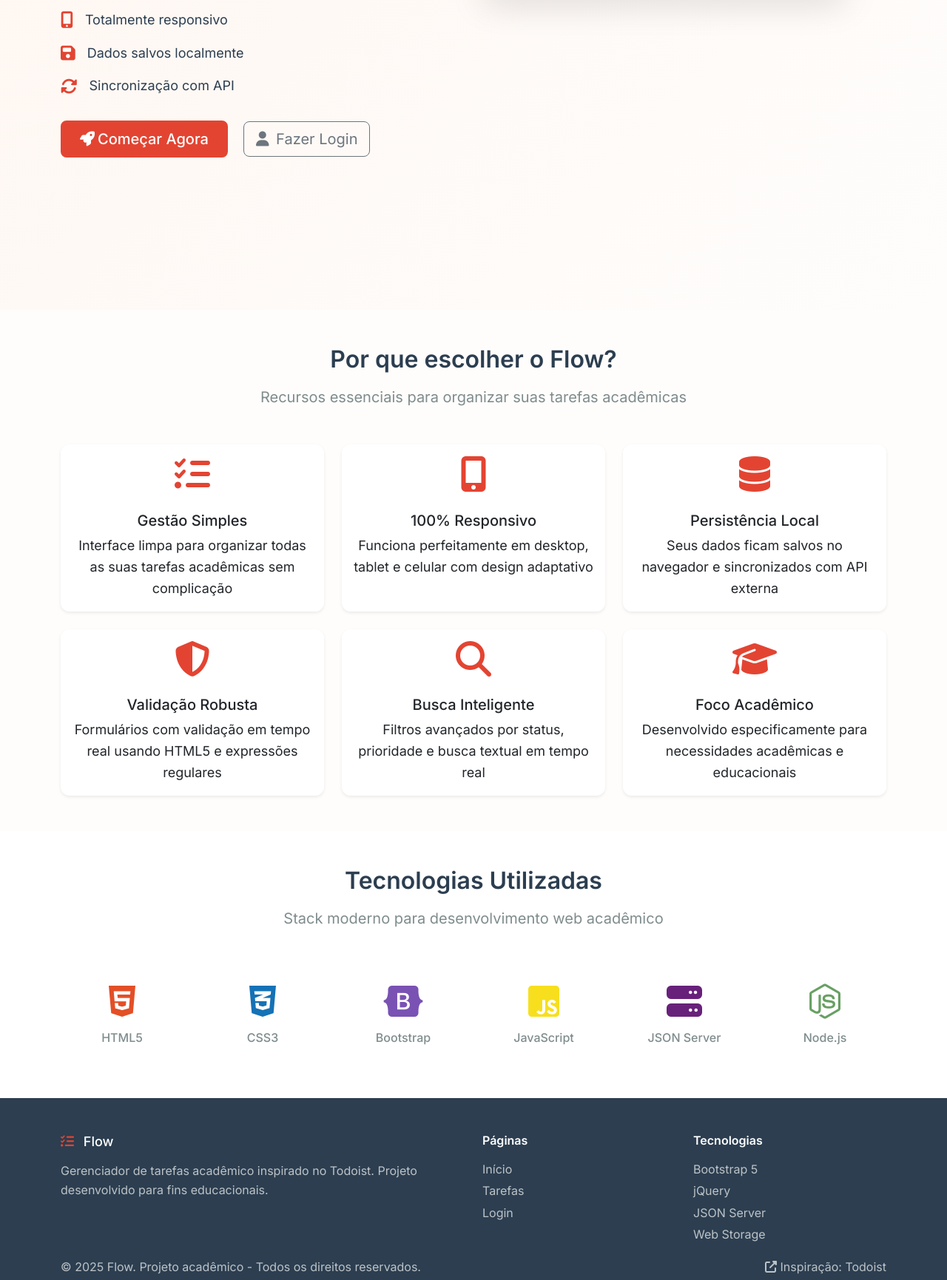
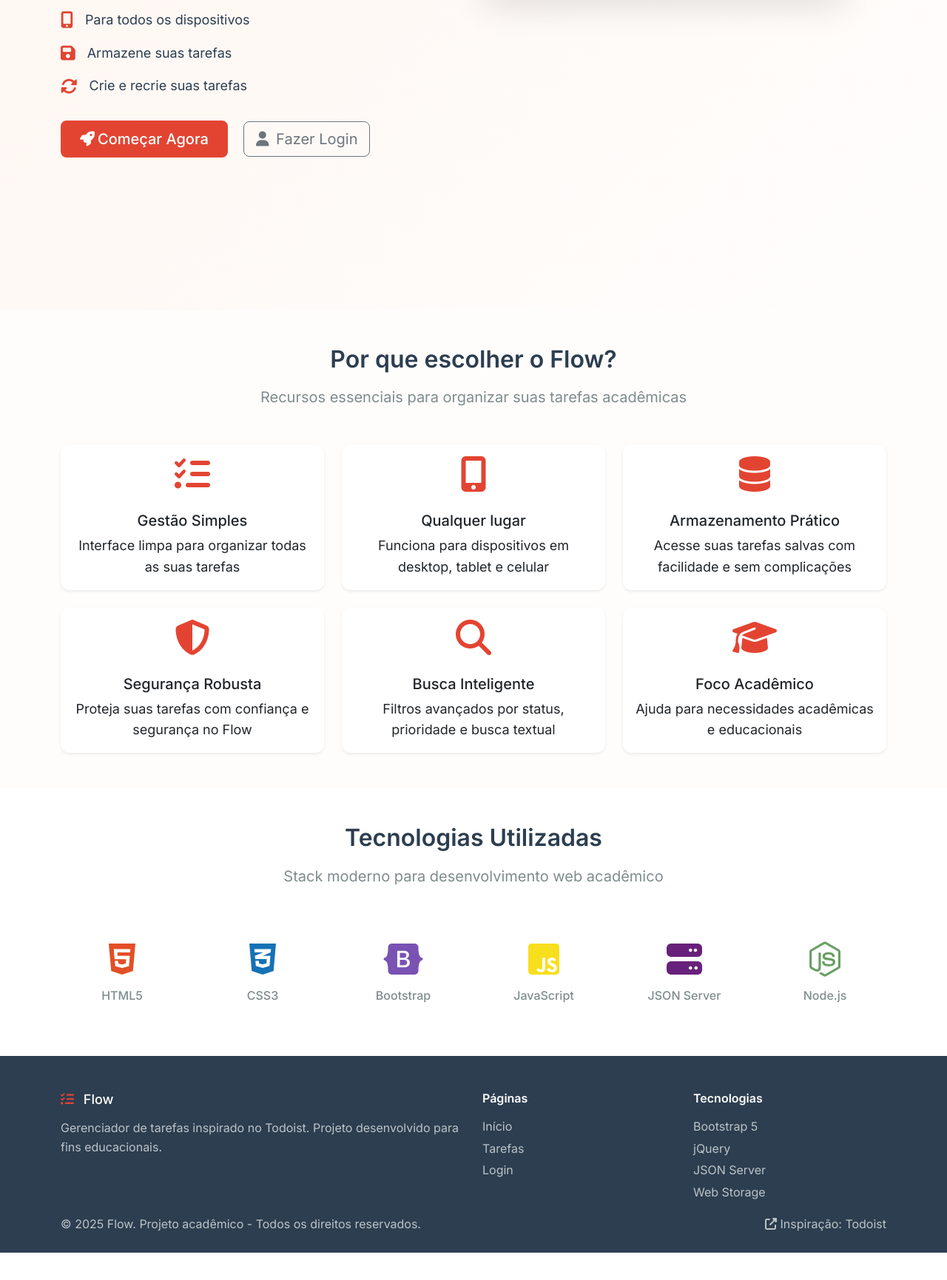
Before and after one commit to douglashenrick/flow, a website: page index.html in a window 1280 px wide. Shown: the part 557-2288 px from the top of the page at 74% size. After the commit the page ends 2251 px from the top, so only its background shows below. Drawn offline with nearby package versions, Linux system fonts and the light colour scheme.

Commit message:
index.html

```diff
--- a/index.html
+++ b/index.html
@@ -3,45 +3,12 @@
   <head>
     <meta charset="UTF-8" />
     <meta name="viewport" content="width=device-width, initial-scale=1.0" />
-    <meta
-      name="description"
-      content="Flow - Gerenciador de tarefas acadêmico inspirado no Todoist"
-    />
-    <meta
-      name="keywords"
-      content="tarefas, produtividade, organização, todoist, academia"
-    />
-    <meta name="author" content="Aluno UTFPR" />
-
     <title>Flow - Gerenciador de Tarefas</title>
-
-    <!-- Favicon -->
     <link rel="icon" type="image/svg+xml" href="assets/images/favicon.svg" />
-
-    <!-- Bootstrap -->
-    <link
-      href="https://cdn.jsdelivr.net/npm/bootstrap@5.3.0/dist/css/bootstrap.min.css"
-      rel="stylesheet"
-    />
-
-    <!-- Font Awesome Icons -->
-    <link
-      href="https://cdnjs.cloudflare.com/ajax/libs/font-awesome/6.4.0/css/all.min.css"
-      rel="stylesheet"
-    />
-
-    <link
-      href="https://cdnjs.cloudflare.com/ajax/libs/animate.css/4.1.1/animate.min.css"
-      rel="stylesheet"
-    />
-
-    <!-- Google Fonts  -->
-    <link
-      href="https://fonts.googleapis.com/css2?family=Inter:wght@300;400;500;600;700&display=swap"
-      rel="stylesheet"
-    />
-
-    <!--  CSS  -->
+    <link href="https://cdn.jsdelivr.net/npm/bootstrap@5.3.0/dist/css/bootstrap.min.css" rel="stylesheet" />
+    <link href="https://cdnjs.cloudflare.com/ajax/libs/font-awesome/6.4.0/css/all.min.css" rel="stylesheet" />
+    <link href="https://cdnjs.cloudflare.com/ajax/libs/animate.css/4.1.1/animate.min.css" rel="stylesheet" />
+    <link href="https://fonts.googleapis.com/css2?family=Inter:wght@300;400;500;600;700&display=swap" rel="stylesheet" />
     <link href="assets/css/style.css" rel="stylesheet" />
   </head>
   <body>
@@ -57,8 +24,7 @@
           class="navbar-toggler"
           type="button"
           data-bs-toggle="collapse"
-          data-bs-target="#navbarNav"
-        >
+          data-bs-target="#navbarNav">
           <span class="navbar-toggler-icon"></span>
         </button>
 
@@ -106,8 +72,7 @@
                   <span class="text-primary">fluidez</span>
                 </h1>
                 <p class="hero-description">
-                  Flow é um gerenciador de tarefas acadêmico inspirado no
-                  Todoist. Simples, elegante e funcional.
+                  Flow é um gerenciador de tarefas acadêmico inspirado no Todoist. Simples, elegante e funcional.
                 </p>
                 <div class="hero-features">
                   <div class="feature-item">
@@ -116,22 +81,21 @@
                   </div>
                   <div class="feature-item">
                     <i class="fas fa-mobile-alt feature-icon"></i>
-                    <span>Totalmente responsivo</span>
+                    <span>Para todos os dispositivos</span>
                   </div>
                   <div class="feature-item">
                     <i class="fas fa-save feature-icon"></i>
-                    <span>Dados salvos localmente</span>
+                    <span>Armazene suas tarefas</span>
                   </div>
                   <div class="feature-item">
                     <i class="fas fa-sync-alt feature-icon"></i>
-                    <span>Sincronização com API</span>
+                    <span>Crie e recrie suas tarefas</span>
                   </div>
                 </div>
                 <div class="hero-actions">
                   <a
                     href="tasks.html"
-                    class="btn btn-primary-custom btn-lg me-3"
-                  >
+                    class="btn btn-primary-custom btn-lg me-3">
                     <i class="fas fa-rocket button-icon"></i>
                     Começar Agora
                   </a>
@@ -149,14 +113,12 @@
                   <source
                     media="(max-width: 768px)"
                     srcset="assets/images/hero-task-preview.svg"
-                    type="image/svg+xml"
-                  />
+                    type="image/svg+xml" />
                   <img
                     src="assets/images/hero-task-preview.svg"
                     alt="Preview do aplicativo Flow de gerenciamento de tarefas"
                     class="hero-image-element"
-                    loading="lazy"
-                  />
+                    loading="lazy" />
                 </picture>
               </div>
             </div>
@@ -185,7 +147,6 @@
                   <h4 class="card-title">Gestão Simples</h4>
                   <p class="card-text">
                     Interface limpa para organizar todas as suas tarefas
-                    acadêmicas sem complicação
                   </p>
                 </div>
               </div>
@@ -197,10 +158,9 @@
                   <div class="feature-icon-wrapper">
                     <i class="fas fa-mobile-alt feature-card-icon"></i>
                   </div>
-                  <h4 class="card-title">100% Responsivo</h4>
+                  <h4 class="card-title">Qualquer lugar</h4>
                   <p class="card-text">
-                    Funciona perfeitamente em desktop, tablet e celular com
-                    design adaptativo
+                    Funciona para dispositivos em desktop, tablet e celular
                   </p>
                 </div>
               </div>
@@ -212,10 +172,9 @@
                   <div class="feature-icon-wrapper">
                     <i class="fas fa-database feature-card-icon"></i>
                   </div>
-                  <h4 class="card-title">Persistência Local</h4>
+                  <h4 class="card-title">Armazenamento Prático</h4>
                   <p class="card-text">
-                    Seus dados ficam salvos no navegador e sincronizados com API
-                    externa
+                    Acesse suas tarefas salvas com facilidade e sem complicações
                   </p>
                 </div>
               </div>
@@ -227,10 +186,9 @@
                   <div class="feature-icon-wrapper">
                     <i class="fas fa-shield-alt feature-card-icon"></i>
                   </div>
-                  <h4 class="card-title">Validação Robusta</h4>
+                  <h4 class="card-title">Segurança Robusta</h4>
                   <p class="card-text">
-                    Formulários com validação em tempo real usando HTML5 e
-                    expressões regulares
+                    Proteja suas tarefas com confiança e segurança no Flow
                   </p>
                 </div>
               </div>
@@ -244,8 +202,7 @@
                   </div>
                   <h4 class="card-title">Busca Inteligente</h4>
                   <p class="card-text">
-                    Filtros avançados por status, prioridade e busca textual em
-                    tempo real
+                    Filtros avançados por status, prioridade e busca textual
                   </p>
                 </div>
               </div>
@@ -259,8 +216,7 @@
                   </div>
                   <h4 class="card-title">Foco Acadêmico</h4>
                   <p class="card-text">
-                    Desenvolvido especificamente para necessidades acadêmicas e
-                    educacionais
+                    Ajuda para necessidades acadêmicas e educacionais
                   </p>
                 </div>
               </div>
@@ -296,8 +252,7 @@
               <div class="tech-item text-center">
                 <i
                   class="fab fa-bootstrap tech-icon"
-                  style="color: #7952b3"
-                ></i>
+                  style="color: #7952b3"></i>
                 <h6 class="tech-name">Bootstrap</h6>
               </div>
             </div>
@@ -305,8 +260,7 @@
               <div class="tech-item text-center">
                 <i
                   class="fab fa-js-square tech-icon"
-                  style="color: #f7df1e"
-                ></i>
+                  style="color: #f7df1e"></i>
                 <h6 class="tech-name">JavaScript</h6>
               </div>
             </div>
@@ -338,8 +292,7 @@
                 Flow
               </h5>
               <p class="footer-description">
-                Gerenciador de tarefas acadêmico inspirado no Todoist. Projeto
-                desenvolvido para fins educacionais.
+                Gerenciador de tarefas inspirado no Todoist. Projeto desenvolvido para fins educacionais.
               </p>
             </div>
           </div>
@@ -381,7 +334,8 @@
     <!-- JavaScript e Jquery -->
     <script src="https://code.jquery.com/jquery-3.7.1.min.js"></script>
 
-    <script src="https://cdn.jsdelivr.net/npm/bootstrap@5.3.0/dist/js/bootstrap.bundle.min.js"></script>
+    <script
+      src="https://cdn.jsdelivr.net/npm/bootstrap@5.3.0/dist/js/bootstrap.bundle.min.js"></script>
 
     <script>
       $(document).ready(function () {
```
